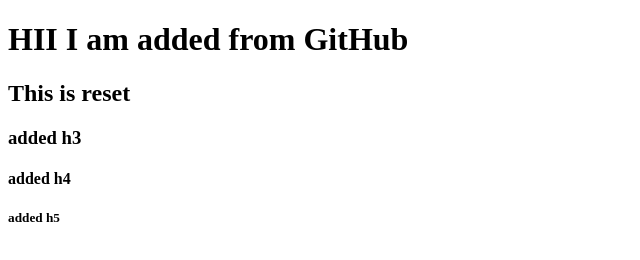
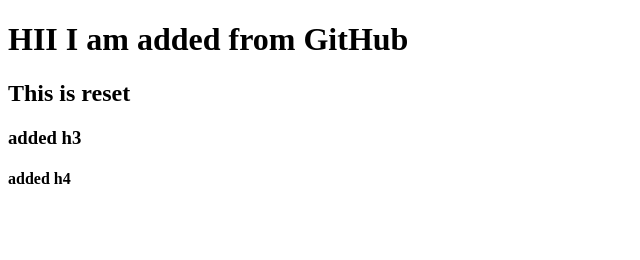
Before and after one commit to lavanyagangumalla/test1, a plain HTML site: page index.html in a window 1280 px wide. Shown: the full height of the page, 0-640 px from the left. Drawn offline with Linux system fonts and the light colour scheme.

Commit message:
Revert "added h5 and h3 h2"
This reverts commit eee939a168ca476ad2caa63770a65c8bb023fe40.

```diff
--- a/index.html
+++ b/index.html
@@ -10,6 +10,5 @@
     <h2>This is reset</h2>
     <h3>added h3</h3>
     <h4>added h4</h4>
-    <h5>added h5</h5>
 </body>
 </html>
```
